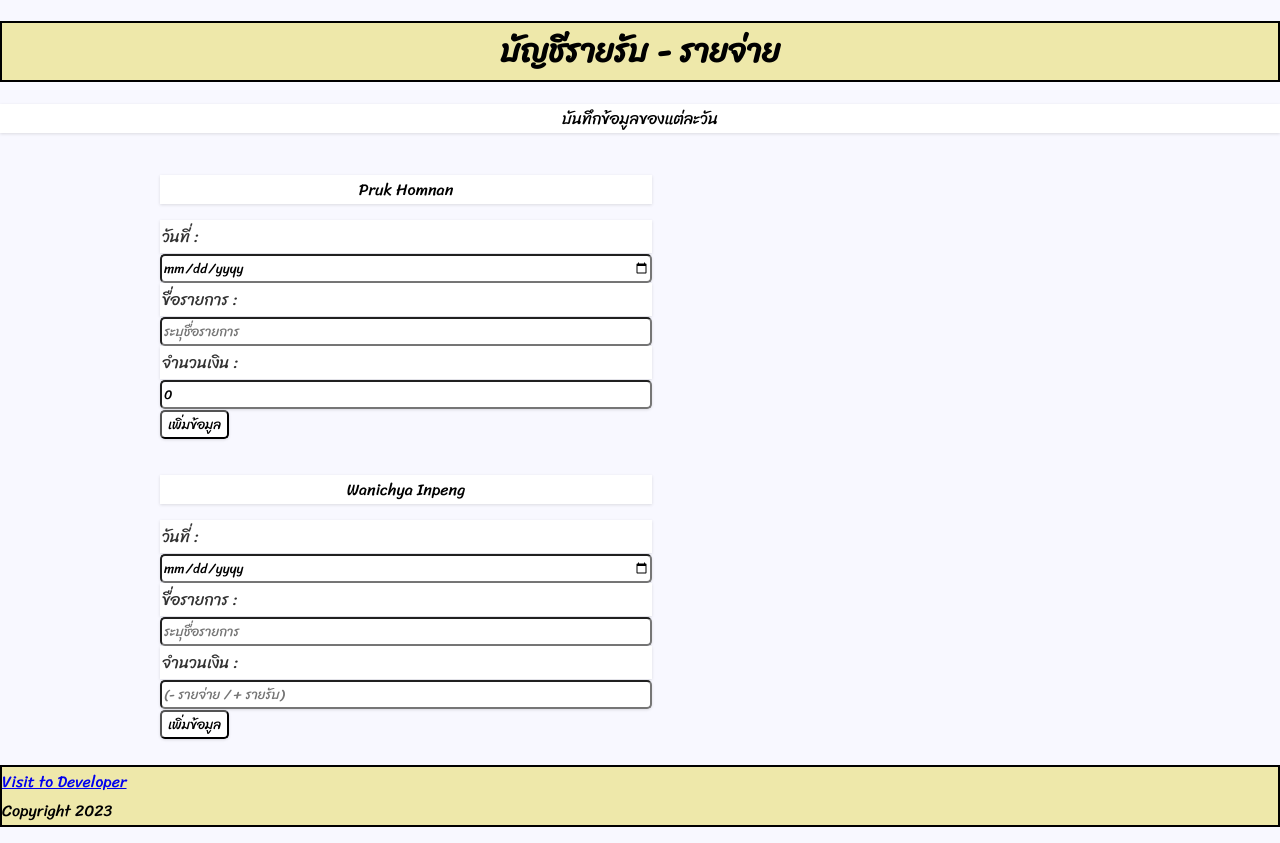
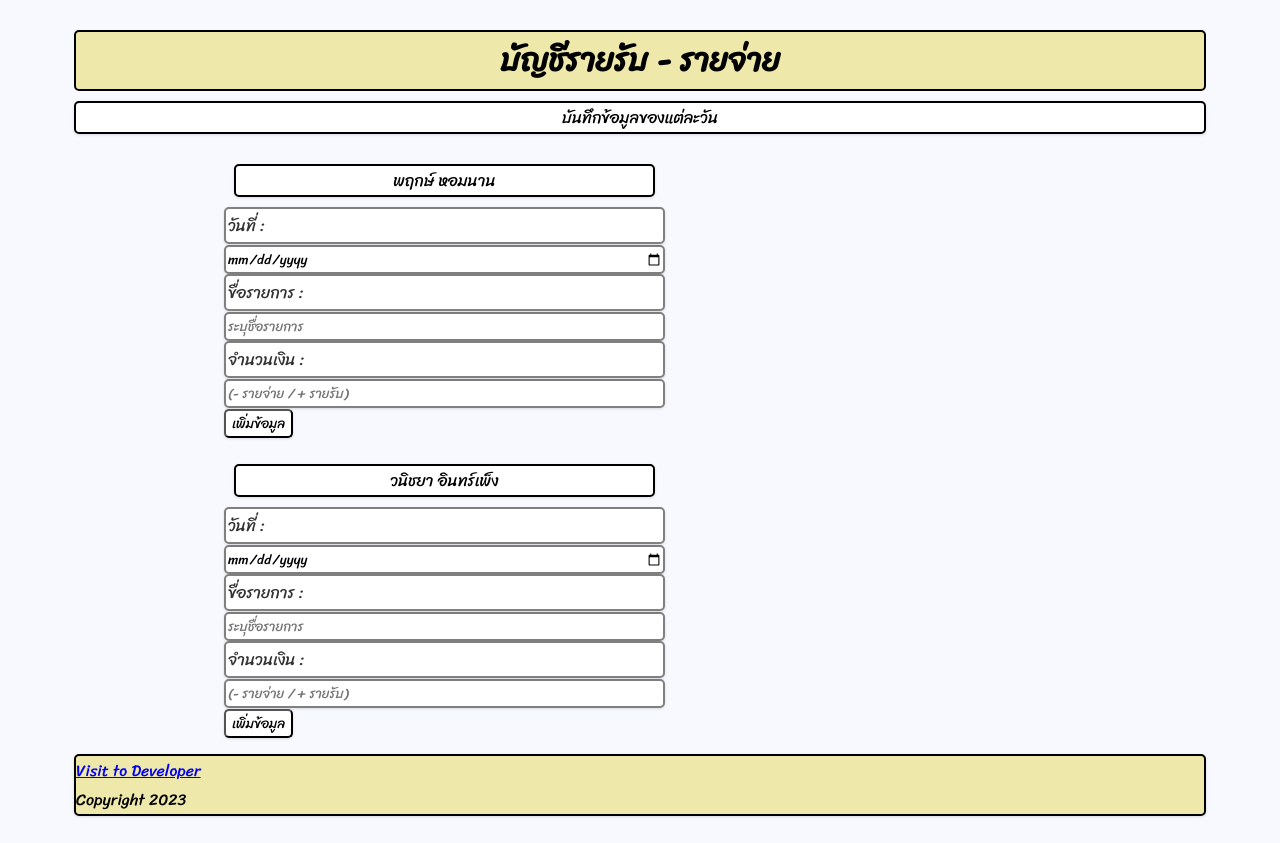
Before and after one commit to manguza/React, a React (Create React App) app in the folder react-basic/: page / in a window 1280 px wide. Built offline with nearby package versions, Linux system fonts and the light colour scheme; the HTML template or start-up script is replaced by a standard one.

Commit message:
11/10/2023

```diff
--- a/react-basic/src/App.css
+++ b/react-basic/src/App.css
@@ -1,38 +1,21 @@
-.App {
-  text-align: center;
+@import url('https://fonts.googleapis.com/css2?family=Sriracha&display=swap');
+
+*{
+    box-sizing: border-box;
+    font-family: 'Sriracha', cursive;
 }
 
-.App-logo {
-  height: 40vmin;
-  pointer-events: none;
+body{
+    background: ghostwhite;
+    /* display: flex; */
+    flex-direction: column;
+    align-items: center;
+    justify-content: center;
+    min-height: 100vh;
+    margin: 0;
 }
 
-@media (prefers-reduced-motion: no-preference) {
-  .App-logo {
-    animation: App-logo-spin infinite 20s linear;
-  }
+.container{
+  margin: 30px auto;
+  width: 90%;
 }
-
-.App-header {
-  background-color: #282c34;
-  min-height: 100vh;
-  display: flex;
-  flex-direction: column;
-  align-items: center;
-  justify-content: center;
-  font-size: calc(10px + 2vmin);
-  color: white;
-}
-
-.App-link {
-  color: #61dafb;
-}
-
-@keyframes App-logo-spin {
-  from {
-    transform: rotate(0deg);
-  }
-  to {
-    transform: rotate(360deg);
-  }
-}
--- a/react-basic/src/App.js
+++ b/react-basic/src/App.js
@@ -1,15 +1,32 @@
 import Header from "./Component/Header";
 import Footer from "./Component/Footer";
 import Body from "./Component/Body";
-import { v4 as uuidv4 } from 'uuid';
-
+// import Transaction from "./Component/Transaction";
+import './App.css';
+import { useState } from "react";
 
 function App() {
+
+  const initData = [
+    {id : 1, Date : "10/11/2023", Data : "ค่ากาแฟ", Price : "-110"},
+    {id : 2, Date : "10/11/2023", Data : "ค่าข้าว", Price : "-50"},
+    {id : 3, Date : "10/11/2023", Data : "ค่าเดินทาง", Price : "-100"}
+  ]
+  const [items, setItems] = useState(initData)
+
+  const onAddNewItem = (newItem) => {
+    console.log("test : ", newItem);
+    setItems((prevItem) => {
+      return [newItem, ...prevItem]
+    })
+  }
+
   return (
-    <div>
-      <Header key={uuidv4()}/>
-      <Body key={uuidv4()}/>
-      <Footer key={uuidv4()}/>
+    <div className="container">
+      <Header />
+      <Body onAddItem={onAddNewItem}/>
+      {/* <Transaction Data = {items}/>  */}
+      <Footer />
     </div>
 
   );
--- a/react-basic/src/Component/Body.js
+++ b/react-basic/src/Component/Body.js
@@ -1,77 +1,91 @@
 import { useState } from 'react'
 import "./Design.css";
+import { v4 as uuidv4 } from 'uuid';
 
-const Body = () => {
+const Body = (props) => {
 
-    const [Date, setDate] = useState('');
-    const [Data, setData] = useState('');
-    const [Price, setPrice] = useState(0);
+    const [Date, setDate] = useState('')
+    const [Data, setData] = useState('')
+    const [Price, setPrice] = useState(0)
 
     const inputDatePruk = (event) =>{
-        setDate(event.target.value);
-        console.log(event.target.value);
+        setDate(event.target.value)
+        console.log(event.target.value)
     };
 
     const inputDataPruk = (event) =>{
-        setData(event.target.value);
-        console.log(event.target.value);
+        setData(event.target.value)
+        console.log(event.target.value)
     };
 
     const inputPricePruk = (event) =>{
-        setPrice(event.target.value);
-        console.log(event.target.value);
+        setPrice(event.target.value)
+        console.log(event.target.value)
     };
 
     const saveDataPruk = (event) =>{
-        event.preventDefault();
+        event.preventDefault()
         const allData = {
+            id : uuidv4(),
             Date : Date,
             Data : Data,
             Price : Number(Price)
         }
-        console.log(allData);
-        setDate('');
-        setData('');
-        setPrice(0);
+        props.onAddItem(allData)
+        setDate('')
+        setData('')
+        setPrice(0)
     }
 
     const inputDateWa = (event) =>{
-        console.log(event.target.value);
+        setDate(event.target.value)
+        console.log(event.target.value)
     }
 
     const inputDataWa = (event) =>{
-        console.log(event.target.value);
+        setData(event.target.value)
+        console.log(event.target.value)
     }
 
     const inputPriceWa = (event) =>{
-        console.log(event.target.value);
+        setPrice(event.target.value)
+        console.log(event.target.value)
     }
 
     const saveDataWa = (event) =>{
-        // event.preventDefault();
-        console.log("บันทึกข้อมูล");
+        event.preventDefault()
+        const allData = {
+            id : uuidv4(),
+            Date : Date,
+            Data : Data,
+            Price : Number(Price)
+        }
+        props.onAddItem(allData)
+        setDate('')
+        setData('')
+        setPrice(0)
     }
 
     return(
         <div className="Row">
             <form onSubmit={saveDataPruk}>
                 <div className="Column">
-                    <p className="Desc">Pruk Homnan</p>
+                    <p className="Desc">พฤกษ์ หอมนาน</p>
                         <label>วันที่ : </label>
-                        <input type="date" onChange={inputDatePruk} value={Date}/>
+                        <input type="date" onChange={inputDatePruk} />
 
                         <label>ขื่อรายการ : </label>
-                        <input type="text" placeholder="ระบุชื่อรายการ" onChange={inputDataPruk} value={Data}/>
+                        <input type="text" placeholder="ระบุชื่อรายการ" onChange={inputDataPruk} />
 
                         <label>จำนวนเงิน : </label>
-                        <input type="number" placeholder="(- รายจ่าย / + รายรับ)" onChange={inputPricePruk} value={Price}/>
+                        <input type="number" placeholder="(- รายจ่าย / + รายรับ)" onChange={inputPricePruk} />
 
                         <button type="submit">เพิ่มข้อมูล</button>
                 </div>
             </form>
             <form onSubmit={saveDataWa}>
                 <div className="Column">
-                    <p className="Desc">Wanichya Inpeng</p>
+                    <p className="Desc">วนิชยา อินทร์เพ็ง</p>
                         <label>วันที่ : </label>
                         <input type="date" onChange={inputDateWa}/>
 
--- a/react-basic/src/Component/Design.css
+++ b/react-basic/src/Component/Design.css
@@ -1,20 +1,3 @@
-@import url('https://fonts.googleapis.com/css2?family=Sriracha&display=swap');
-
-*{
-    box-sizing: border-box;
-    font-family: 'Sriracha', cursive;
-}
-
-body{
-    background: ghostwhite;
-    /* display: flex; */
-    flex-direction: column;
-    align-items: center;
-    justify-content: center;
-    min-height: 100vh;
-    margin: 0;
-}
-
 .Row:after {
     content: "";
     display: table;
@@ -33,18 +16,26 @@ body{
     text-align: center;
     border: 2px solid black;
     background-color: palegoldenrod;
+    margin: 10px;
+    border-radius: 5px;
 }
 
 .Desc{
     text-align: center;
     background: #fff;
     box-shadow: 0 1px 3px rgba(0, 0, 0, 0.12);
+    margin: 10px;
+    border-radius: 5px;
+    border: 2px solid black;
 }
 
 .Name{
     text-align: left;
     border: 2px solid black;
     background-color: palegoldenrod;
+    margin: 10px;
+    border-radius: 5px;
+    box-shadow: 0 1px 3px rgba(0, 0, 0, 0.12);
 }
 
 label{
@@ -56,6 +47,8 @@ label{
     display: flex;
     justify-content: space-between;
     position: relative;
+    border: 2px solid gray;
+    border-radius: 5px;
 }
 
 input{
@@ -64,6 +57,7 @@ input{
     box-shadow: 0 1px 3px rgba(0, 0, 0, 0.12);
     border-radius: 5px;
     width: 100%;
+    border: 2px solid gray;
 }
 
 button{
@@ -72,3 +66,21 @@ button{
     box-shadow: 0 1px 3px rgba(0, 0, 0, 0.12);
     border-radius: 5px;
 }
+
+.item-list{
+    padding: 0;
+    margin-top: 50px;
+    margin-bottom: 100px;
+    list-style-type: none;
+}
+
+.expense{
+    border-right: 5px solid red;
+    text-align: center;
+    list-style-type: none;
+}
+
+.income{
+    border-right: 5px solid green;
+    text-align: center;
+}
--- /dev/null
+++ b/react-basic/src/Component/Transaction.js
@@ -0,0 +1,17 @@
+import Item from "./Item";
+import "./Design.css";
+
+const Transaction = (props) => {
+
+    const {items} = props
+
+    return (
+        <ul className="item-list">
+            {items.map((e) =>{
+                return <Item {...e} key={e.id}/>
+            })}
+        </ul>
+    );
+}
+
+export default Transaction
```
Also changed, not shown: react-basic/src/Component/Item.js (added, +20 -0 lines).
